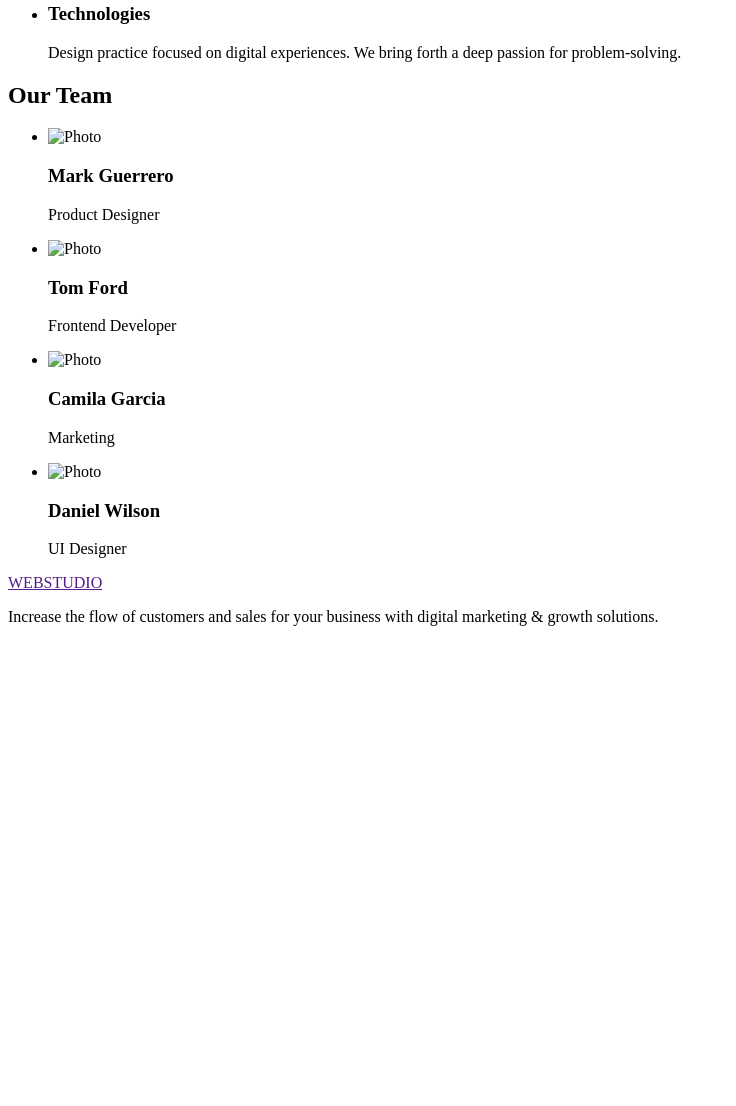
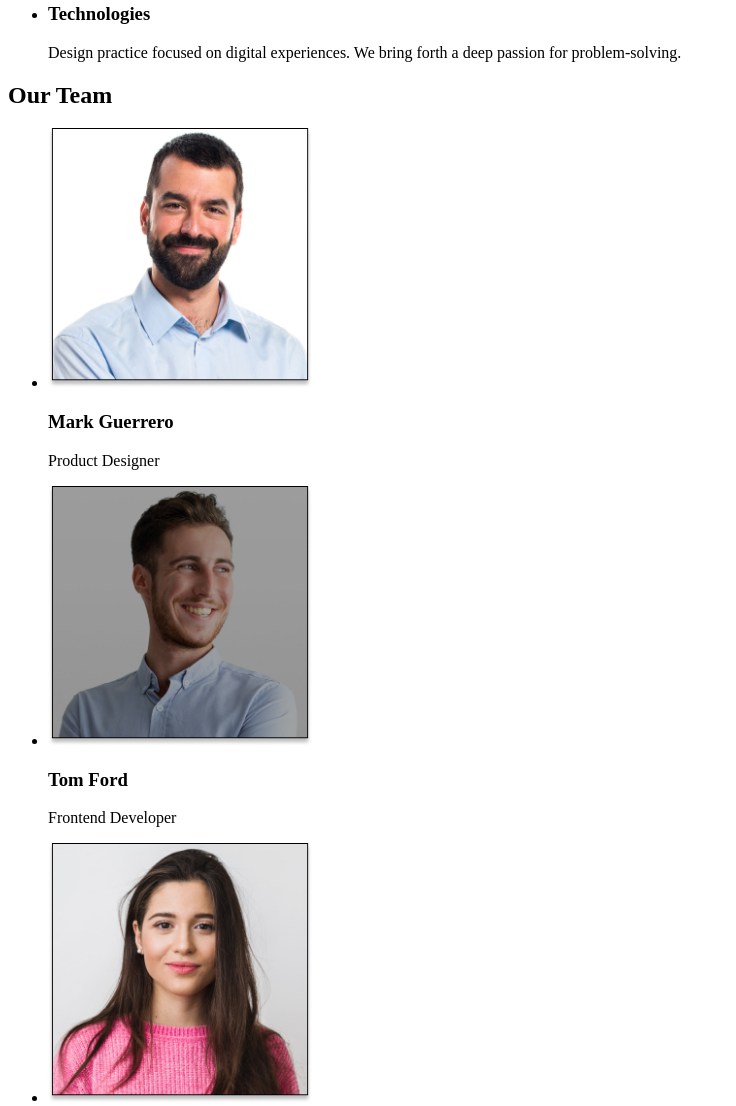
Before and after one commit to maks-frontend/goit-markup-hw-01, a plain HTML site: page index.html in a window 1280 px wide. Shown: the part 514-1620 px from the top of the page, without its empty margins (0-736 px from the left). Before the commit the page ends 1156 px from the top, so only its background shows below. Drawn offline with Linux system fonts and the light colour scheme; the site is published under a folder, as on GitHub Pages, so addresses that start at the root find nothing.

Commit message:
change images

```diff
--- a/index.html
+++ b/index.html
@@ -57,28 +57,28 @@
            <h2>Our Team</h2>
            <ul>
             <li>
-                <img src="/images/our_team/mark_guerrero.jpg" alt="Photo"
+                <img src="./images/our_team/mark_guerrero.jpg" alt="Photo"
                  width="264"
                 height="260">
                 <h3>Mark Guerrero</h3>
                 <p>Product Designer</p>
             </li>
             <li>
-                <img src="/images/our_team/tom_ford.jpg" alt="Photo"
+                <img src="./images/our_team/tom_ford.jpg" alt="Photo"
                  width="264"
                 height="260">
                 <h3>Tom Ford</h3>
                 <p>Frontend Developer</p>
             </li>
             <li>
-                <img src="/images/our_team/camalia_garcia.jpg" alt="Photo"
+                <img src="./images/our_team/camalia_garcia.jpg" alt="Photo"
                  width="264"
                 height="260">
                 <h3>Camila Garcia</h3>
                 <p>Marketing</p>
             </li>
             <li>
-                <img src="/images/our_team/daniel_wilson.jpg" alt="Photo"
+                <img src="./images/our_team/daniel_wilson.jpg" alt="Photo"
                 width="264"
                 height="260">
                 <h3>Daniel Wilson</h3>
```
